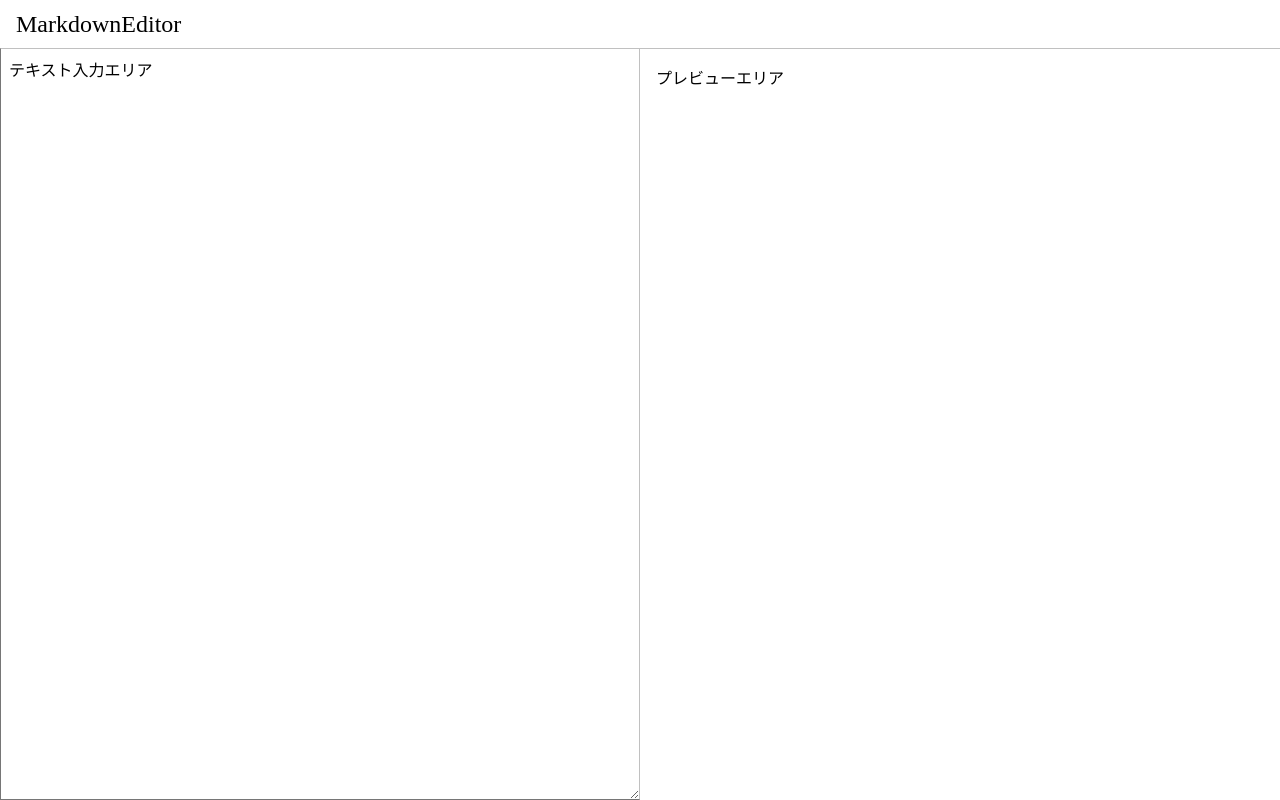
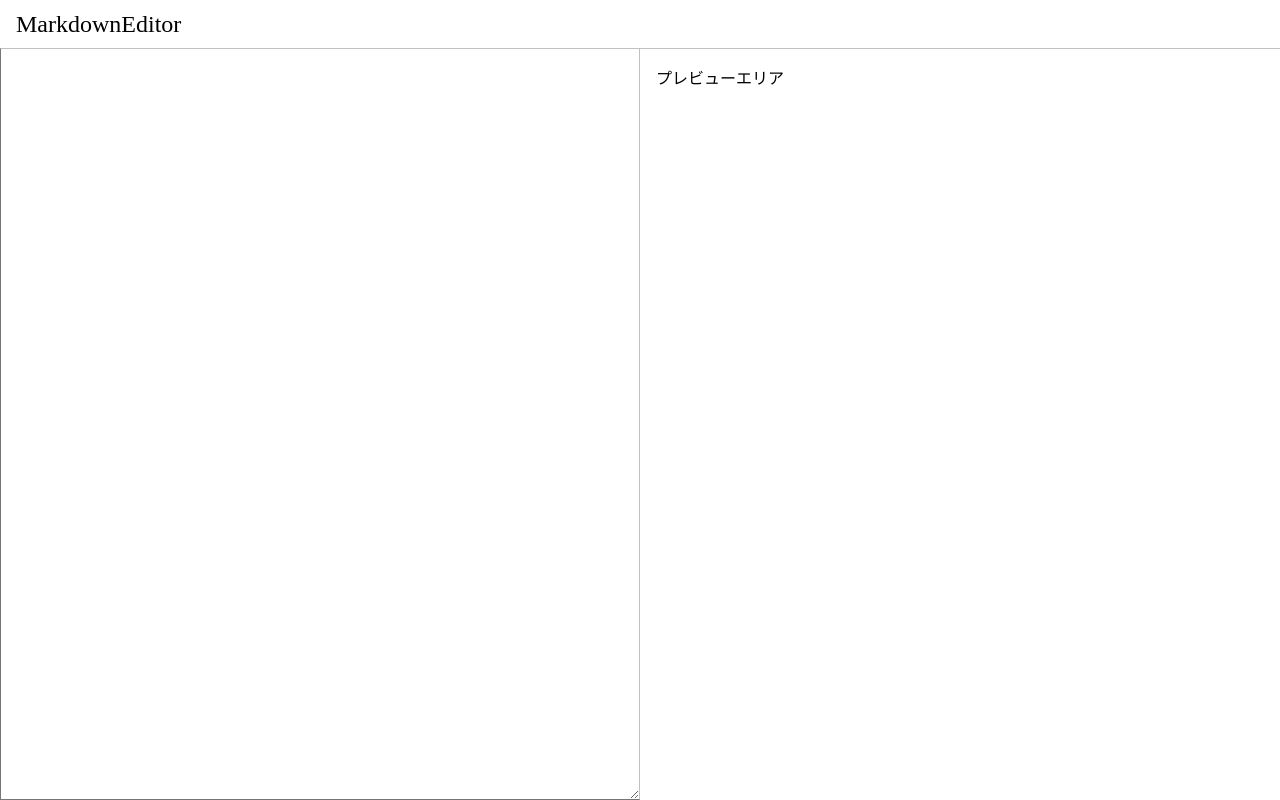
Before and after one commit to ekusuy/react_type, a React app: page / in a window 1280 px wide. Built offline with nearby package versions, Linux system fonts and the light colour scheme.

Commit message:
reactHooksを使用

```diff
--- a/src/pages/editor.tsx
+++ b/src/pages/editor.tsx
@@ -1,5 +1,7 @@
 import * as React from "react"
 import styled from "styled-components"
+
+const { useState } = React
 
 const Header = styled.header`
   font-size: 1.5rem;
@@ -44,13 +46,19 @@
 `
 
 export const Editor:React.FC = () => {
+  const [text, setText] = useState<string>("")
+
   return (
     <>
       <Header>
         MarkdownEditor
       </Header>
       <Wrapper>
-        <TextArea value="テキスト入力エリア" />
+        <TextArea
+        onChange={(event) => {
+          setText(event.target.value)
+        }}
+        value={text} />
         <Preview>プレビューエリア</Preview>
       </Wrapper>
     </>
```
